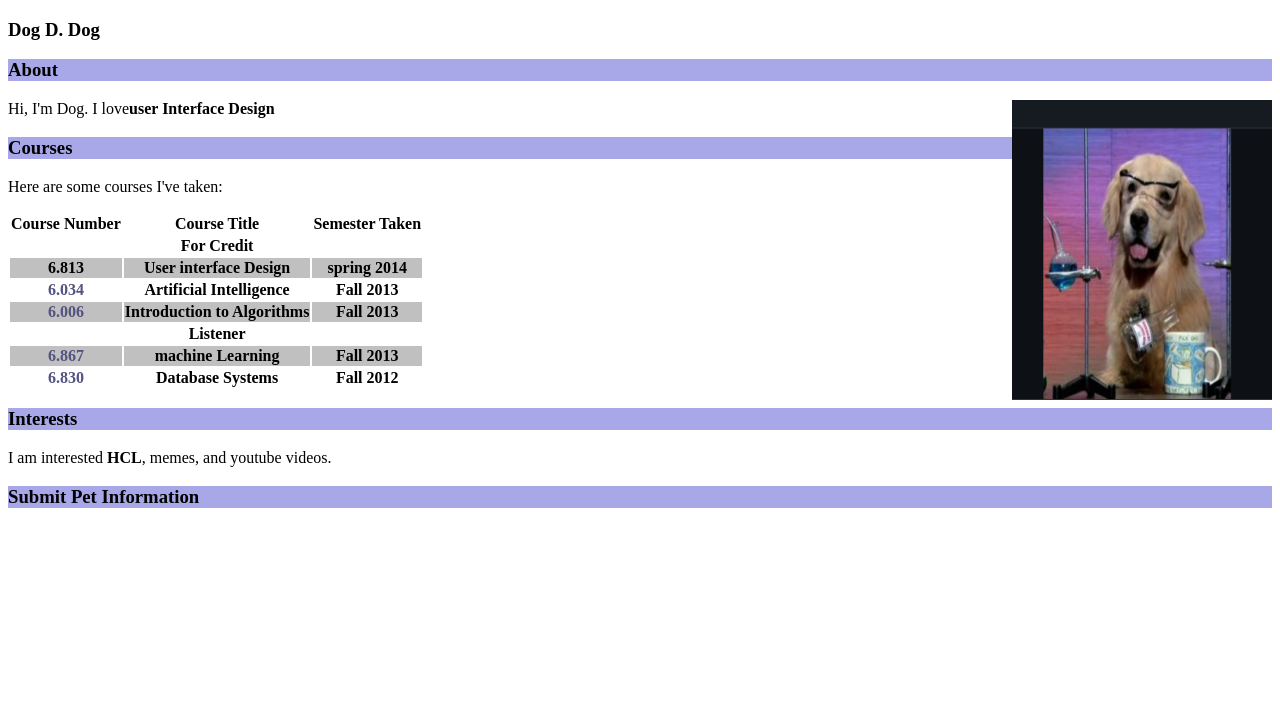
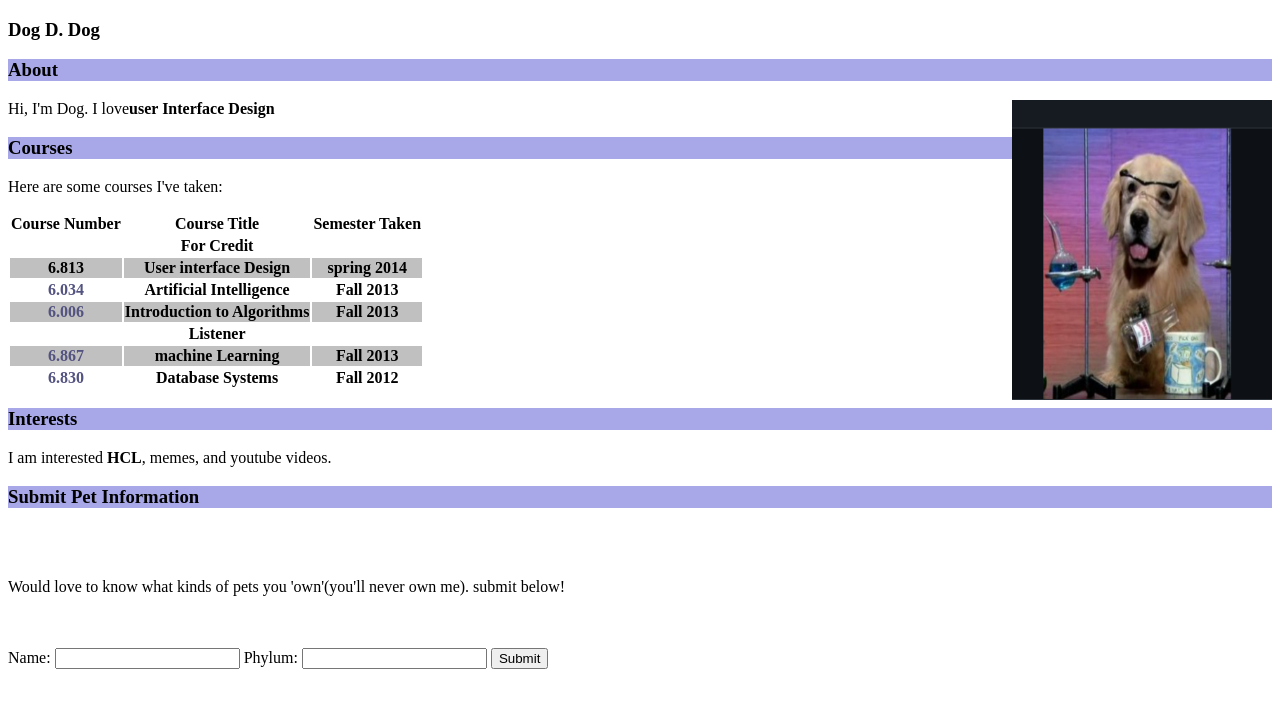
Before and after one commit to chanchalinchular1944/HTML-2023, a plain HTML site: page Assignment1.html in a window 1280 px wide. Drawn offline with Linux system fonts and the light colour scheme.

Commit message:
modified

```diff
--- a/Assignment1.html
+++ b/Assignment1.html
@@ -53,7 +53,15 @@
     </table>
     <h3 style="background-color: rgb(168, 168, 233);" style="color: rgb(83, 83, 129);">Interests</h3>
     <p>I am interested <b>HCL</b>, memes, and youtube videos.</p>
-    <h3 style="background-color: rgb(168, 168, 233);" style="color: rgb(83, 83, 129);">Submit Pet Information</h3>
+    <h3 style="background-color: rgb(168, 168, 233);" style="color: rgb(83, 83, 129);">Submit Pet Information</h3><br><br>
+    <p>Would love to know what kinds of pets you 'own'(you'll never own me). submit below!</p><br><br>
+    <form>
+    <label for="name">Name:</label>
+    <input type="text" id="name" name="name">
+    <label for="phname">Phylum:</label>
+    <input type="text" id="phname" name="phname">
+    <input type="submit">
+    </form>
 
 </body>
 
```
